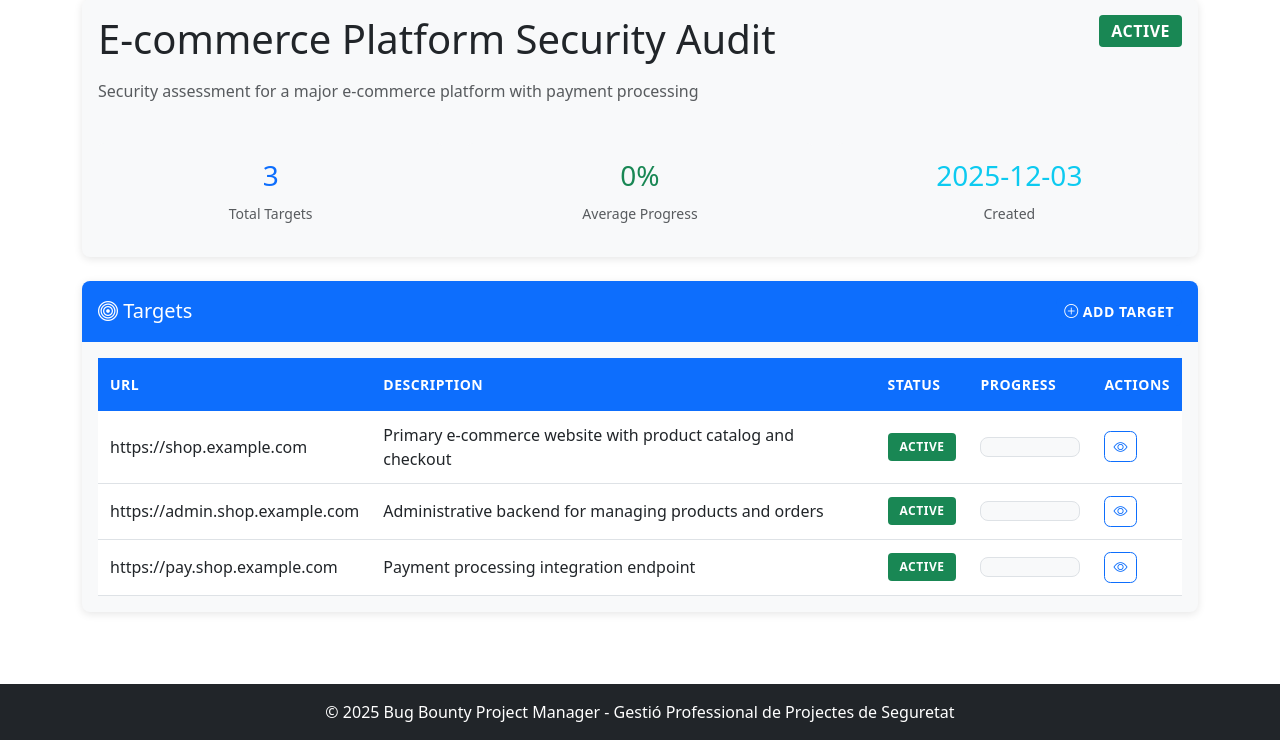
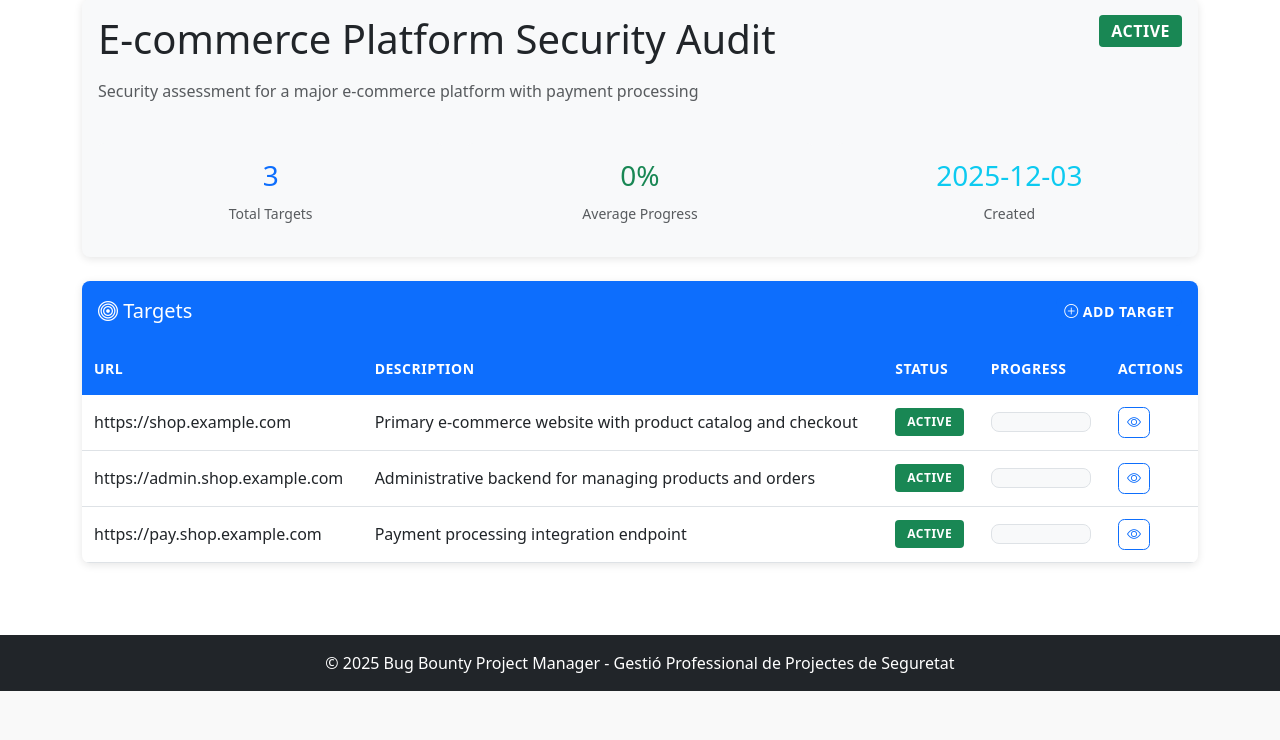
Before and after one commit to 0xRh4ps00dy/bug-bounty-project-manager, a PHP site: page /projects/1 in a window 1280 px wide. Shown: the part 123-863 px from the top of the page. After the commit the page ends 814 px from the top, so only its background shows below. Run offline with PHP 8.4, Linux system fonts and the light colour scheme; data comes from the database, SQL or seed files in the repository.

Commit message:
feat: Mejorar tabla de targets en detalle de proyecto
- Tabla de targets en proyecto ahora tiene filas clicables
- Filas navegan hacia el detalle del target
- Botones de acciones no activan navegación
- Padding optimizado en card body
- Estilos consistentes con otras tablas
- Mejor experiencia de usuario en navegación

```diff
--- a/app/Views/projects/show.php
+++ b/app/Views/projects/show.php
@@ -50,24 +50,24 @@
                 <i class="bi bi-plus-circle"></i> Add Target
             </button>
         </div>
-        <div class="card-body">
+        <div class="card-body p-0">
             <?php if (empty($project['targets'])): ?>
-                <p class="text-muted">No targets yet. Add your first target!</p>
+                <p class="text-muted p-3">No targets yet. Add your first target!</p>
             <?php else: ?>
                 <div class="table-responsive">
-                    <table class="table table-hover">
+                    <table class="table table-hover mb-0">
                         <thead>
                             <tr>
                                 <th>URL</th>
                                 <th>Description</th>
                                 <th>Status</th>
                                 <th>Progress</th>
-                                <th>Actions</th>
+                                <th class="actions-cell">Actions</th>
                             </tr>
                         </thead>
                         <tbody>
                             <?php foreach ($project['targets'] as $target): ?>
-                                <tr>
+                                <tr class="clickable-row" onclick="window.location.href='/targets/<?= $target['id'] ?>';" style="cursor: pointer;">
                                     <td><?= htmlspecialchars($target['url']) ?></td>
                                     <td><?= htmlspecialchars($target['description'] ?? '') ?></td>
                                     <td>
@@ -82,7 +82,7 @@
                                             </div>
                                         </div>
                                     </td>
-                                    <td>
+                                    <td class="actions-cell" onclick="event.stopPropagation();">
                                         <a href="/targets/<?= $target['id'] ?>" class="btn btn-sm btn-outline-primary">
                                             <i class="bi bi-eye"></i>
                                         </a>
```
